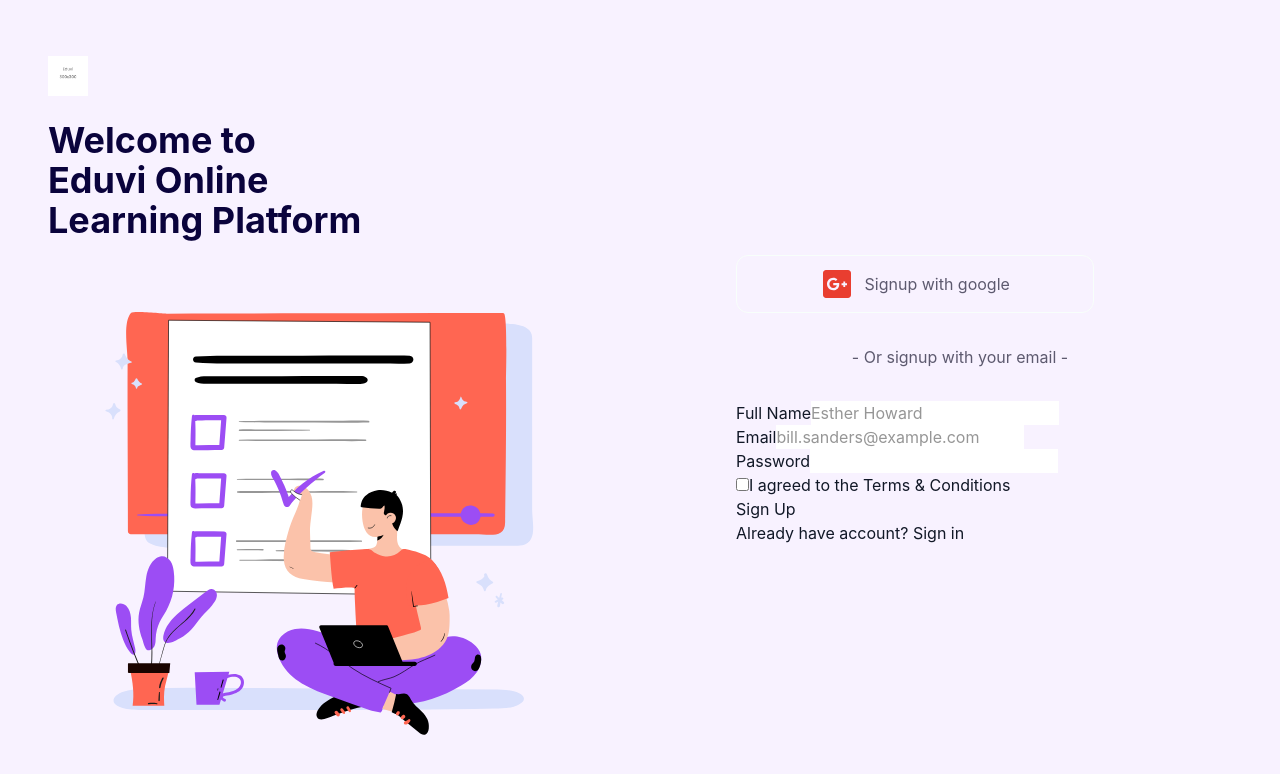
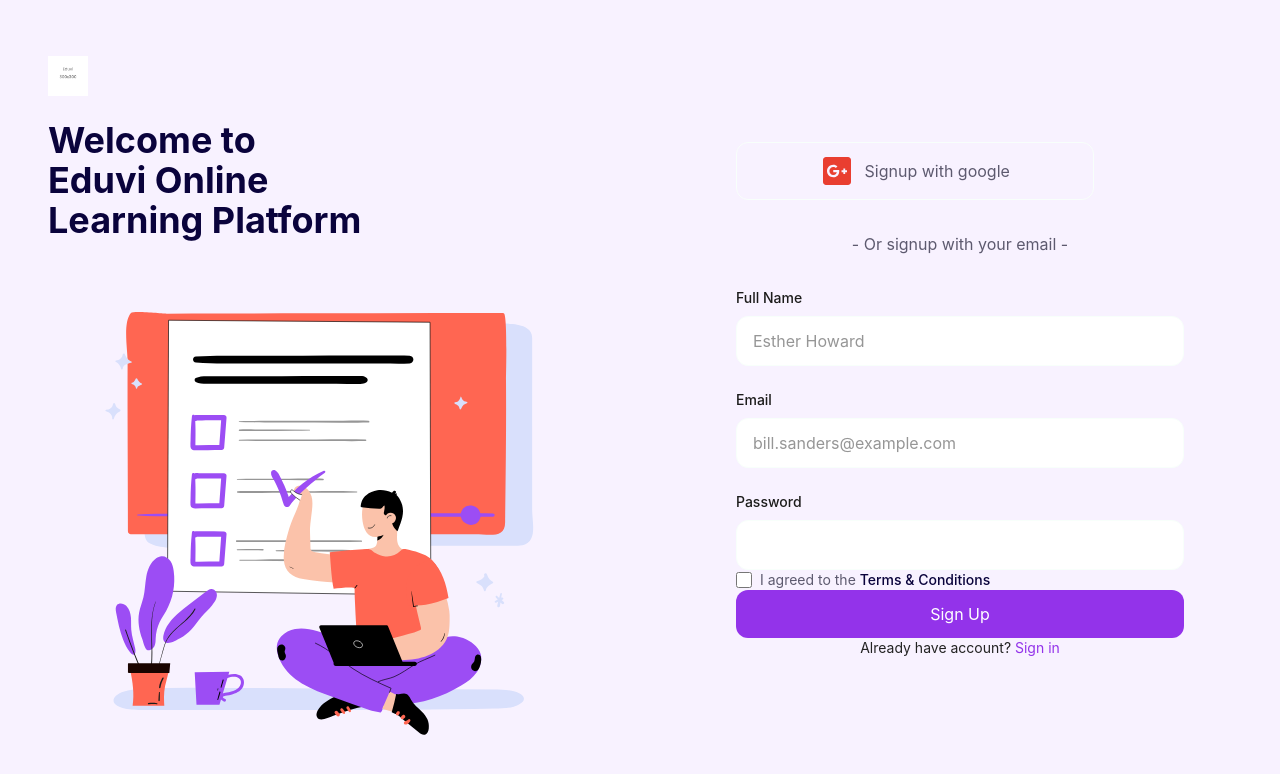
Before and after one commit to albert-byiringiro/eduvi, a React (Vite) app in the folder apps/frontend/: page / in a window 1280 px wide. Shown: the top 774 px of the page. Built offline with nearby package versions, Linux system fonts and the light colour scheme.

Commit message:
style(auth): add initial form styles  [refs #12]

```diff
--- a/apps/frontend/src/pages/auth/Signup.tsx
+++ b/apps/frontend/src/pages/auth/Signup.tsx
@@ -35,46 +35,44 @@ export default function Signup() {
             </span>
           </div>
 
-          <div className="">
+          <div className="space-y-6">
             <div>
-              <label htmlFor="fullName">
+              <label htmlFor="fullName" className="block text-sm font-medium text-gray-700 mb-2">
                 Full Name
               </label>
-              <input type="text" id="fullName" name="fullName" placeholder="Esther Howard" className="" />
+              <input type="text" id="fullName" name="fullName" placeholder="Esther Howard" className="w-full px-4 py-3 rounded-lg border border-gray-300 focus:ring-2 focus:ring-purple-500 focus:border-transparent"  />
             </div>
 
             <div>
-              <label htmlFor="email">
+              <label htmlFor="email" className="block text-sm font-medium text-gray-700 mb-2">
                 Email
               </label>
-              <input type="email" id="email" name="email" placeholder="bill.sanders@example.com" className="" />
+              <input type="email" id="email" name="email" placeholder="bill.sanders@example.com" className="w-full px-4 py-3 rounded-lg border border-gray-300 focus:ring-2 focus:ring-purple-500 focus:border-transparent" />
             </div>
 
             <div>
-              <label htmlFor="password">
+              <label htmlFor="password" className="block text-sm font-medium text-gray-700 mb-2">
                 Password
               </label>
-              <input type="password" id="password" name="password" className="" />
-
-              <button type="button" className=""></button>
+              <input type="password" id="password" name="password" className="w-full px-4 py-3 rounded-lg border border-gray-300 focus:ring-2 focus:ring-purple-500 focus:border-transparent" />
             </div>
           </div>
 
-          <div className="">
-            <input type="checkbox" id="terms" name="terms" className="" />
-            <label htmlFor="terms" className="">
+          <div className="flex items-center gap-2">
+            <input type="checkbox" id="terms" name="terms" className="w-4 h-4 text-purple-600 rounded border-gray-300 focus:ring-purple-500" />
+            <label htmlFor="terms" className="text-sm text-gray">
               I agreed to the {" "}
-              <a href="/terms" className="">Terms & Conditions</a>
+              <a href="/terms" className="text-primary-900 font-medium">Terms & Conditions</a>
             </label>
           </div>
 
-          <button type="submit" className="">
+          <button type="submit" className="w-full bg-purple-600 text-white py-3 rounded-lg hover:bg-purple-700 transition-colors">
             Sign Up
           </button>
 
-          <p className="">
+          <p className="text-center text-sm text-gray-600">
             Already have account?{" "}
-            <a href="/signin" className="">Sign in</a>
+            <a href="/signin" className="text-purple-600 hover:text-purple-700">Sign in</a>
           </p>
         </form>
       </div>
```
